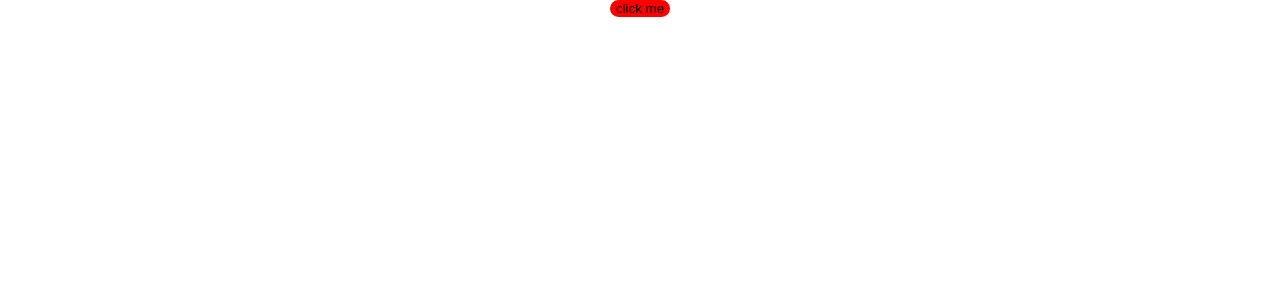
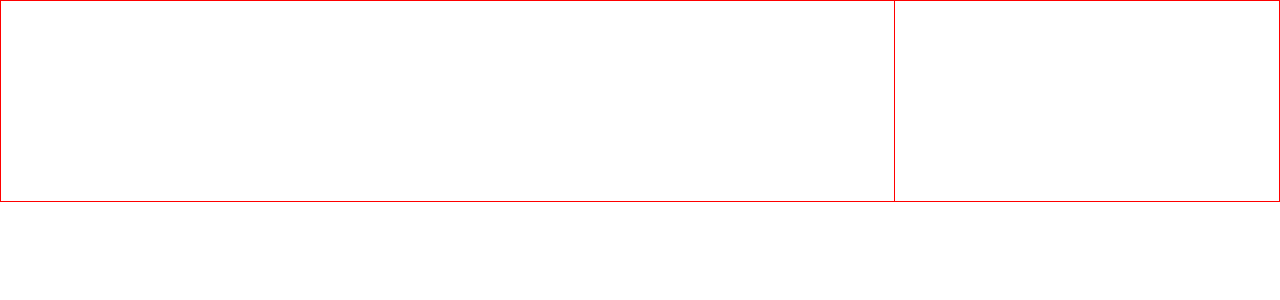
Before and after one commit to aniket2727/React-Interview, a React (Create React App) app in the folder app/: page / in a window 1280 px wide. Shown: the top 300 px of the page. Built offline with nearby package versions, Linux system fonts and the light colour scheme.

Commit message:
all changes are complicated regrding to the userinterface

```diff
--- a/app/src/App.js
+++ b/app/src/App.js
@@ -58,10 +58,12 @@ import Promises from "./componets/Promises";
 import Problem25 from "./componets/Problem25";
 import ChangeButtoncoclors from "./ChangeButtoncoclors";
 import Changebuutonscolors2 from "./Changebuutonscolors2";
+import Userinterface from "./componets/Userinterface";
+import Userinterface2 from "./Userinterface2";
 function App() {
   return (
    <div className="">
-     <Changebuutonscolors2/>
+   <Userinterface2/>
    </div>
   );
 }
--- /dev/null
+++ b/app/src/Userinterface2.js
@@ -0,0 +1,21 @@
+import React from 'react';
+
+const UserInterface2 = () => {
+  return (
+    <>
+      <div style={{ display: 'flex', alignItems: 'center', justifyContent: 'center' }}>
+        <div style={{ height: '200px', width: '40%', flex: '1 1 auto', border: '1px solid red' }}>
+
+        </div>
+        <div style={{ height: '200px', width: '30%', border: '1px solid red', position: 'fixed', right: 0, zIndex: '1000' }}>
+
+        </div>
+      </div>
+      <div style={{ height: '1000px' }}>
+
+      </div>
+    </>
+  );
+};
+
+export default UserInterface2;
--- /dev/null
+++ b/app/src/componets/Userinterface.js
@@ -0,0 +1,40 @@
+
+// fixed navbar means postions is fixed
+
+import React from 'react'
+
+const Userinterface = () => {
+
+
+    const navbarstyle = {
+        backgroundColor: 'red',
+        display: 'flex',
+        justifyContent: 'space-evenly',
+        position:'fixed',
+        top:0,
+        width:'100%',
+        zIndex:1000,
+    }
+
+
+    const bodystyle={
+        height:'100000px'
+    }
+    return (
+        <div>
+
+            <div style={navbarstyle}>
+                <h1>name</h1>
+                <h1>contact</h1>
+                <h1>about</h1>
+            </div>
+
+            <div style={bodystyle}>
+                <h1>this is body</h1>
+            </div>
+
+        </div>
+    )
+}
+
+export default Userinterface
```
